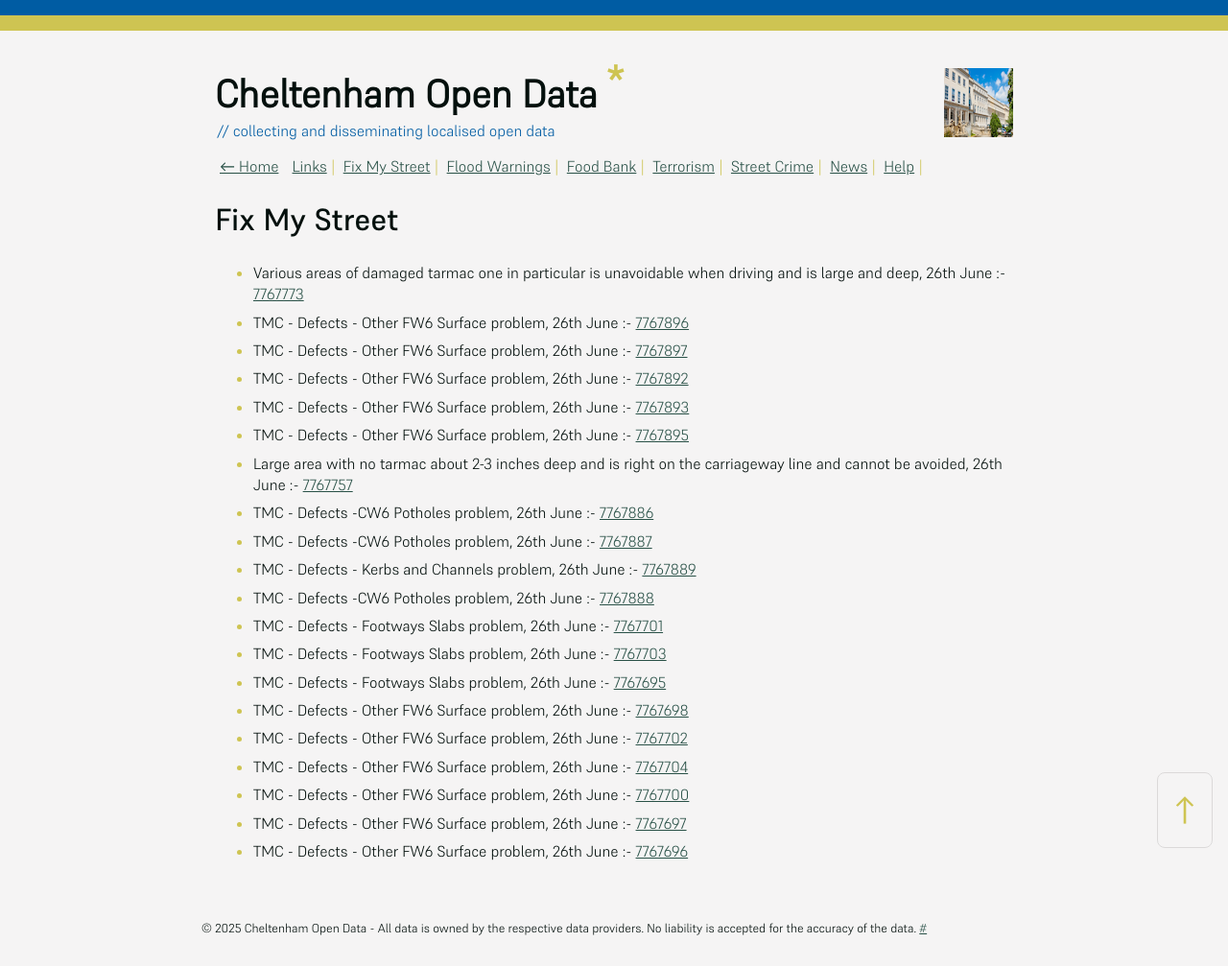
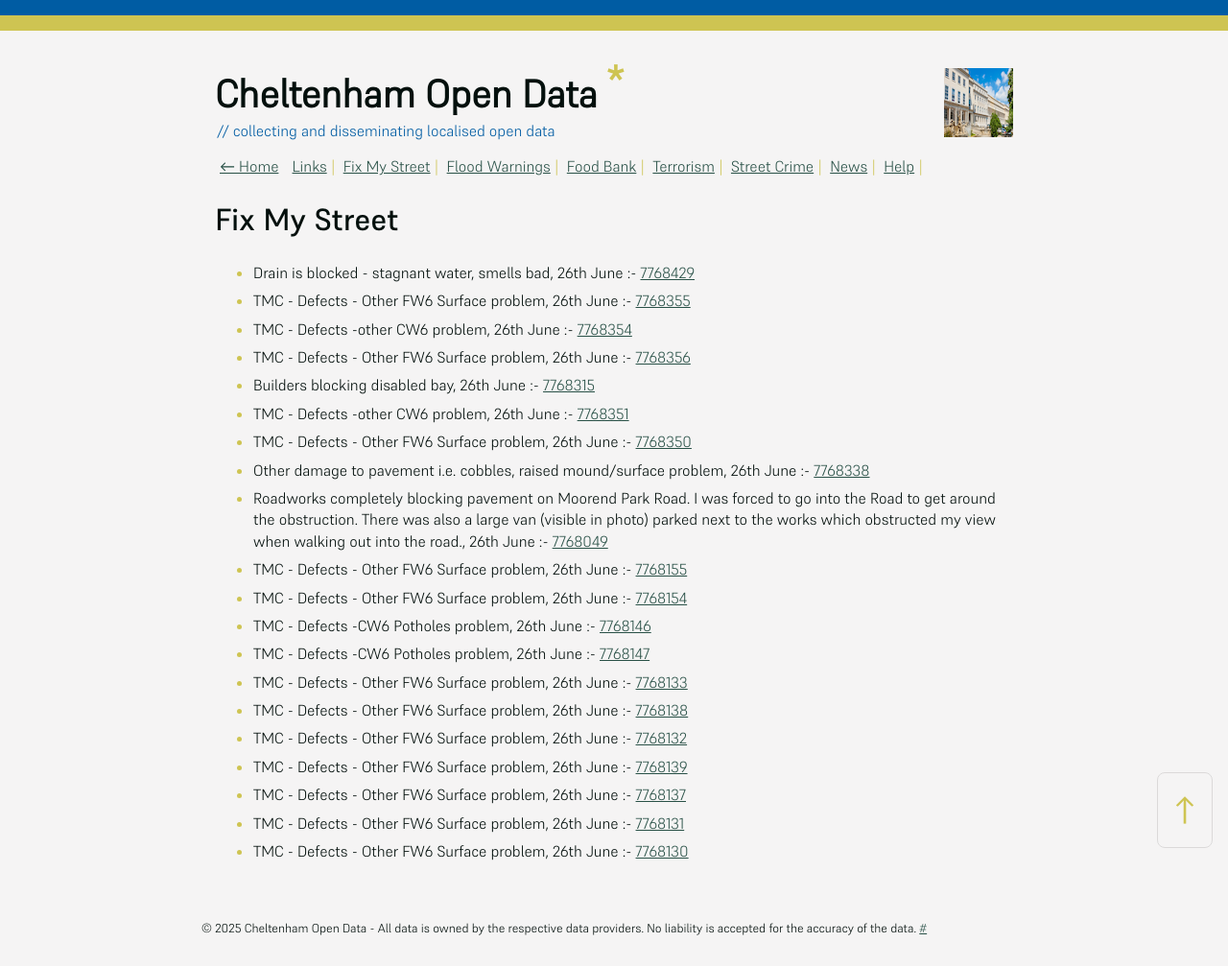
Before and after one commit to mat-0/cheltenham-open-data, a Jekyll site: the page built from _pages/fix-my-street.md, in a window 1280 px wide. Shown: the whole page at 96% size. Built offline with Jekyll 4.4.1, drawn with Linux system fonts in a browser that asks for light colours.

Commit message:
Updated 2025-06-26 13:09:04

```diff
--- a/_pages/fix-my-street.md
+++ b/_pages/fix-my-street.md
@@ -9,25 +9,25 @@ permalink: /fix-my-street
 
 <!-- fix_marker starts -->
 
-- Various areas of damaged tarmac one in particular is unavoidable when driving and is large and deep, 26th June :- [7767773](https://www.fixmystreet.com/report/7767773)
-- TMC - Defects - Other FW6  Surface problem, 26th June :- [7767896](https://www.fixmystreet.com/report/7767896)
-- TMC - Defects - Other FW6  Surface problem, 26th June :- [7767897](https://www.fixmystreet.com/report/7767897)
-- TMC - Defects - Other FW6  Surface problem, 26th June :- [7767892](https://www.fixmystreet.com/report/7767892)
-- TMC - Defects - Other FW6  Surface problem, 26th June :- [7767893](https://www.fixmystreet.com/report/7767893)
-- TMC - Defects - Other FW6  Surface problem, 26th June :- [7767895](https://www.fixmystreet.com/report/7767895)
-- Large area with no tarmac about 2-3 inches deep and is right on the carriageway line and cannot be avoided, 26th June :- [7767757](https://www.fixmystreet.com/report/7767757)
-- TMC - Defects -CW6 Potholes  problem, 26th June :- [7767886](https://www.fixmystreet.com/report/7767886)
-- TMC - Defects -CW6 Potholes  problem, 26th June :- [7767887](https://www.fixmystreet.com/report/7767887)
-- TMC - Defects - Kerbs and Channels problem, 26th June :- [7767889](https://www.fixmystreet.com/report/7767889)
-- TMC - Defects -CW6 Potholes  problem, 26th June :- [7767888](https://www.fixmystreet.com/report/7767888)
-- TMC - Defects - Footways Slabs problem, 26th June :- [7767701](https://www.fixmystreet.com/report/7767701)
-- TMC - Defects - Footways Slabs problem, 26th June :- [7767703](https://www.fixmystreet.com/report/7767703)
-- TMC - Defects - Footways Slabs problem, 26th June :- [7767695](https://www.fixmystreet.com/report/7767695)
-- TMC - Defects - Other FW6  Surface problem, 26th June :- [7767698](https://www.fixmystreet.com/report/7767698)
-- TMC - Defects - Other FW6  Surface problem, 26th June :- [7767702](https://www.fixmystreet.com/report/7767702)
-- TMC - Defects - Other FW6  Surface problem, 26th June :- [7767704](https://www.fixmystreet.com/report/7767704)
-- TMC - Defects - Other FW6  Surface problem, 26th June :- [7767700](https://www.fixmystreet.com/report/7767700)
-- TMC - Defects - Other FW6  Surface problem, 26th June :- [7767697](https://www.fixmystreet.com/report/7767697)
-- TMC - Defects - Other FW6  Surface problem, 26th June :- [7767696](https://www.fixmystreet.com/report/7767696)
+- Drain is blocked - stagnant water, smells bad, 26th June :- [7768429](https://www.fixmystreet.com/report/7768429)
+- TMC - Defects - Other FW6  Surface problem, 26th June :- [7768355](https://www.fixmystreet.com/report/7768355)
+- TMC - Defects -other CW6 problem, 26th June :- [7768354](https://www.fixmystreet.com/report/7768354)
+- TMC - Defects - Other FW6  Surface problem, 26th June :- [7768356](https://www.fixmystreet.com/report/7768356)
+- Builders blocking disabled bay, 26th June :- [7768315](https://www.fixmystreet.com/report/7768315)
+- TMC - Defects -other CW6 problem, 26th June :- [7768351](https://www.fixmystreet.com/report/7768351)
+- TMC - Defects - Other FW6  Surface problem, 26th June :- [7768350](https://www.fixmystreet.com/report/7768350)
+- Other damage to pavement i.e. cobbles, raised mound/surface problem, 26th June :- [7768338](https://www.fixmystreet.com/report/7768338)
+- Roadworks completely blocking pavement on Moorend Park Road. I was forced to go into the Road to get around the obstruction. There was also a large van (visible in photo) parked next to the works which obstructed my view when walking out into the road., 26th June :- [7768049](https://www.fixmystreet.com/report/7768049)
+- TMC - Defects - Other FW6  Surface problem, 26th June :- [7768155](https://www.fixmystreet.com/report/7768155)
+- TMC - Defects - Other FW6  Surface problem, 26th June :- [7768154](https://www.fixmystreet.com/report/7768154)
+- TMC - Defects -CW6 Potholes  problem, 26th June :- [7768146](https://www.fixmystreet.com/report/7768146)
+- TMC - Defects -CW6 Potholes  problem, 26th June :- [7768147](https://www.fixmystreet.com/report/7768147)
+- TMC - Defects - Other FW6  Surface problem, 26th June :- [7768133](https://www.fixmystreet.com/report/7768133)
+- TMC - Defects - Other FW6  Surface problem, 26th June :- [7768138](https://www.fixmystreet.com/report/7768138)
+- TMC - Defects - Other FW6  Surface problem, 26th June :- [7768132](https://www.fixmystreet.com/report/7768132)
+- TMC - Defects - Other FW6  Surface problem, 26th June :- [7768139](https://www.fixmystreet.com/report/7768139)
+- TMC - Defects - Other FW6  Surface problem, 26th June :- [7768137](https://www.fixmystreet.com/report/7768137)
+- TMC - Defects - Other FW6  Surface problem, 26th June :- [7768131](https://www.fixmystreet.com/report/7768131)
+- TMC - Defects - Other FW6  Surface problem, 26th June :- [7768130](https://www.fixmystreet.com/report/7768130)
 
 <!-- fix_marker ends -->
```
Also changed, not shown: _data/flood.json (+4 -4 lines), _pages/news.md (+10 -10 lines), index.md (+5 -5 lines).
